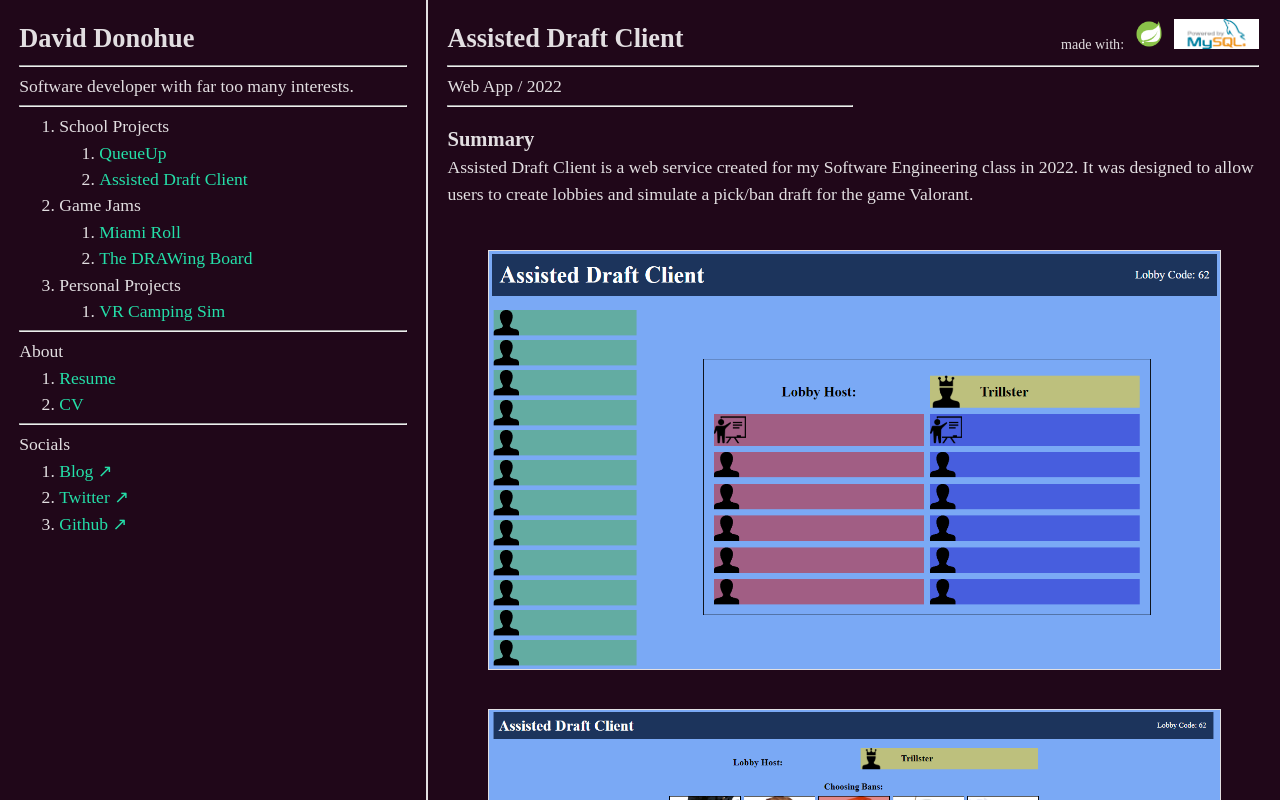
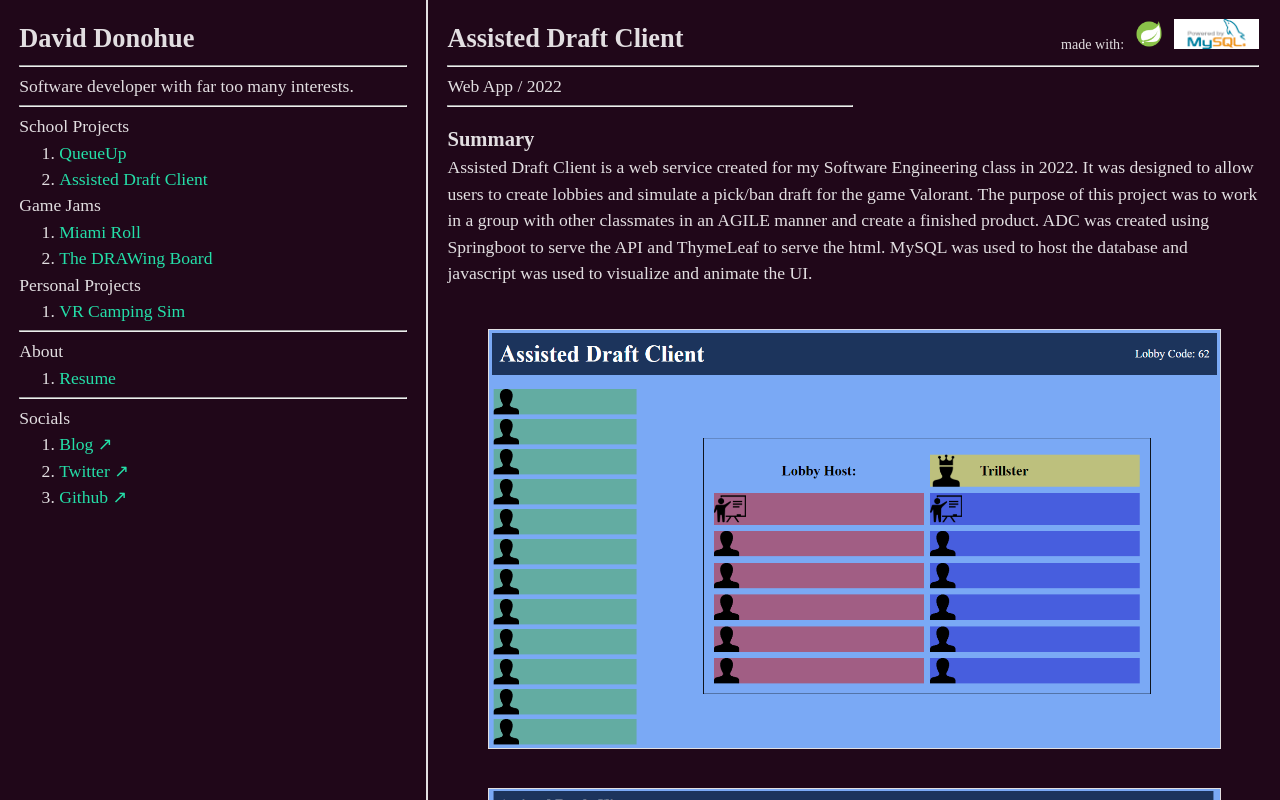
Before and after one commit to donohued/React-Portfolio, a React (Vite) app: page /adc in a window 1280 px wide. Shown: the top 800 px of the page. Built offline with nearby package versions, Linux system fonts and the light colour scheme; a web font is replaced by a local one.

Commit message:
important changes

```diff
--- a/src/App.tsx
+++ b/src/App.tsx
@@ -7,8 +7,8 @@ import ADC from './projects/ADC';
 import SidePortal from './SidePortal';
 import TopPortal from './TopPortal';
 import Resume from './about/Resume';
+import QueueUp from './projects/QueueUp';
 import CV from './about/CV';
-import QueueUp from './projects/QueueUp';
 
 
 function App() {
--- a/src/NavPortal.tsx
+++ b/src/NavPortal.tsx
@@ -3,11 +3,11 @@ import { useNavigate } from "react-router-dom";
 type NavPortalProps = {
     extra?: CallableFunction;
 }
-export default function NavPortal({extra}: NavPortalProps) {
+export default function NavPortal({ extra }: NavPortalProps) {
     const navigate = useNavigate();
 
-    function changePage (page : string) {
-        if(extra){
+    function changePage(page: string) {
+        if (extra) {
             extra(false)
         }
         navigate(page)
@@ -15,25 +15,21 @@ export default function NavPortal({extra}: NavPortalProps) {
 
     return (
         <>
-            <ol>
-                <li>School Projects
+            School Projects
             <ol>
                 <li><a onClick={() => changePage("/queueup")}>QueueUp</a></li>
                 <li><a onClick={() => changePage("/adc")}>Assisted Draft Client</a></li>
             </ol>
-                </li>
-                <li>Game Jams
+
+            Game Jams
             <ol>
                 <li><a onClick={() => changePage("/miamiroll")}>Miami Roll</a></li>
                 <li><a onClick={() => changePage("/thedrawingboard")}>The DRAWing Board</a></li>
             </ol>
-                </li>
-                <li>Personal Projects
+
+            Personal Projects
             <ol>
                 <li><a onClick={() => changePage("/vrcamping")}>VR Camping Sim</a></li>
-                    </ol>
-                </li>
-
             </ol>
 
             <hr />
@@ -41,7 +37,6 @@ export default function NavPortal({extra}: NavPortalProps) {
             About
             <ol>
                 <li><a onClick={() => changePage("/resume")}>Resume</a></li>
-                <li><a onClick={() => changePage("/cv")}>CV</a></li>
             </ol>
 
             <hr />
--- a/src/index.css
+++ b/src/index.css
@@ -29,3 +29,7 @@ a{
 a:hover{
     cursor: pointer;
 }
+
+.us{
+    list-style-type: none;
+}
--- a/src/projects/ADC.tsx
+++ b/src/projects/ADC.tsx
@@ -19,6 +19,9 @@ export default function ADC() {
             <h3>Summary</h3>
             Assisted Draft Client is a web service created for my Software Engineering class in 2022.
             It was designed to allow users to create lobbies and simulate a pick/ban draft for the game Valorant.
+            The purpose of this project was to work in a group with other classmates in an AGILE manner and create a finished product.
+            ADC was created using Springboot to serve the API and ThymeLeaf to serve the html.
+            MySQL was used to host the database and javascript was used to visualize and animate the UI.
             <br />
             <br />
 
--- a/src/projects/DrawingBoard.tsx
+++ b/src/projects/DrawingBoard.tsx
@@ -16,7 +16,7 @@ export default function DrawingBoard() {
             />
 
             <h3>Summary</h3>
-            My first ever game jam. :)
+            This was a game that I made in less than 48 hours for the Mix and Game Jam 2020.
 
             <br />
             <br />
```
Also changed, not shown: 1 other file (tests, documents, lock files or other folders). Lines whose indentation alone changed are shown as unchanged.
